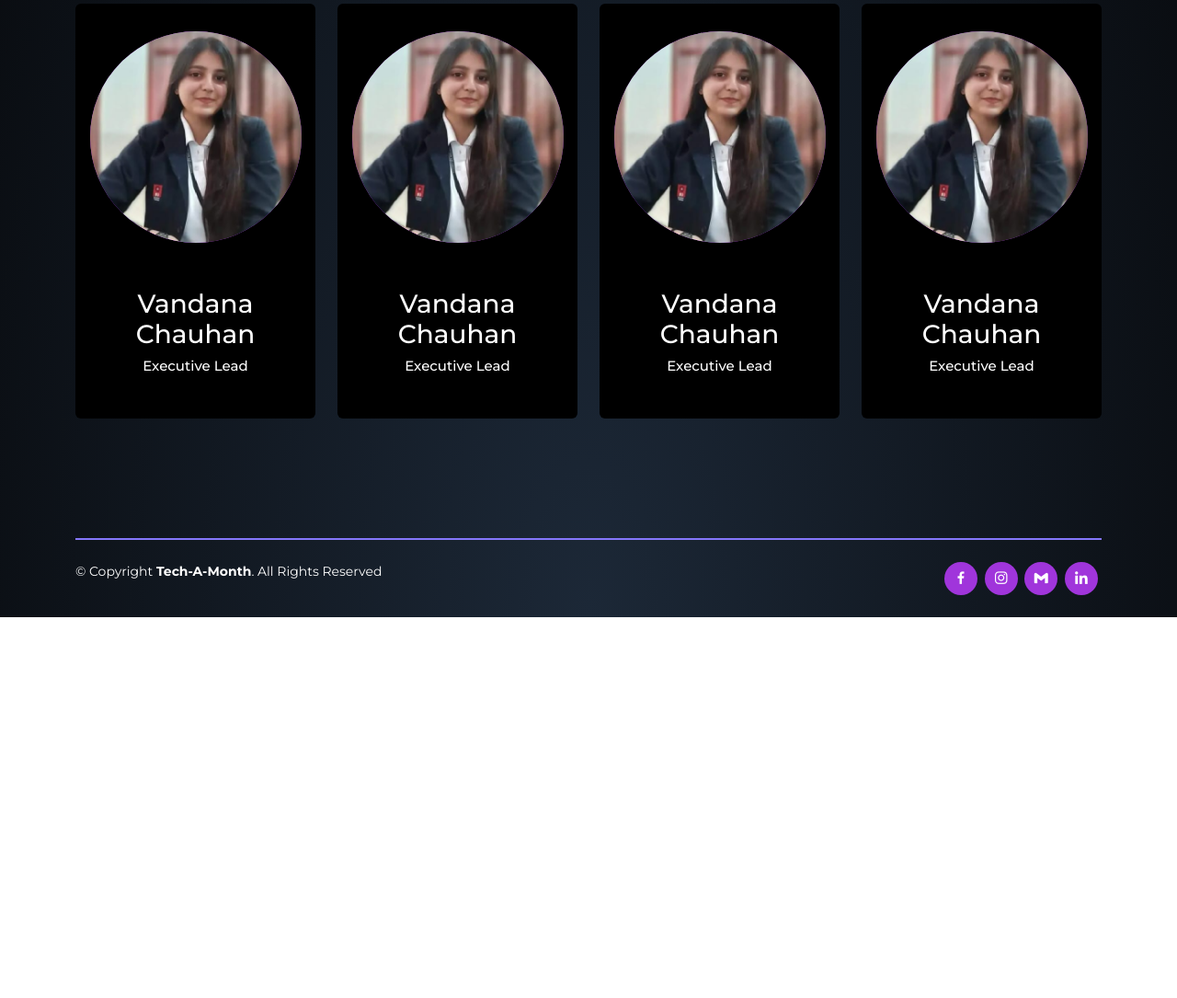
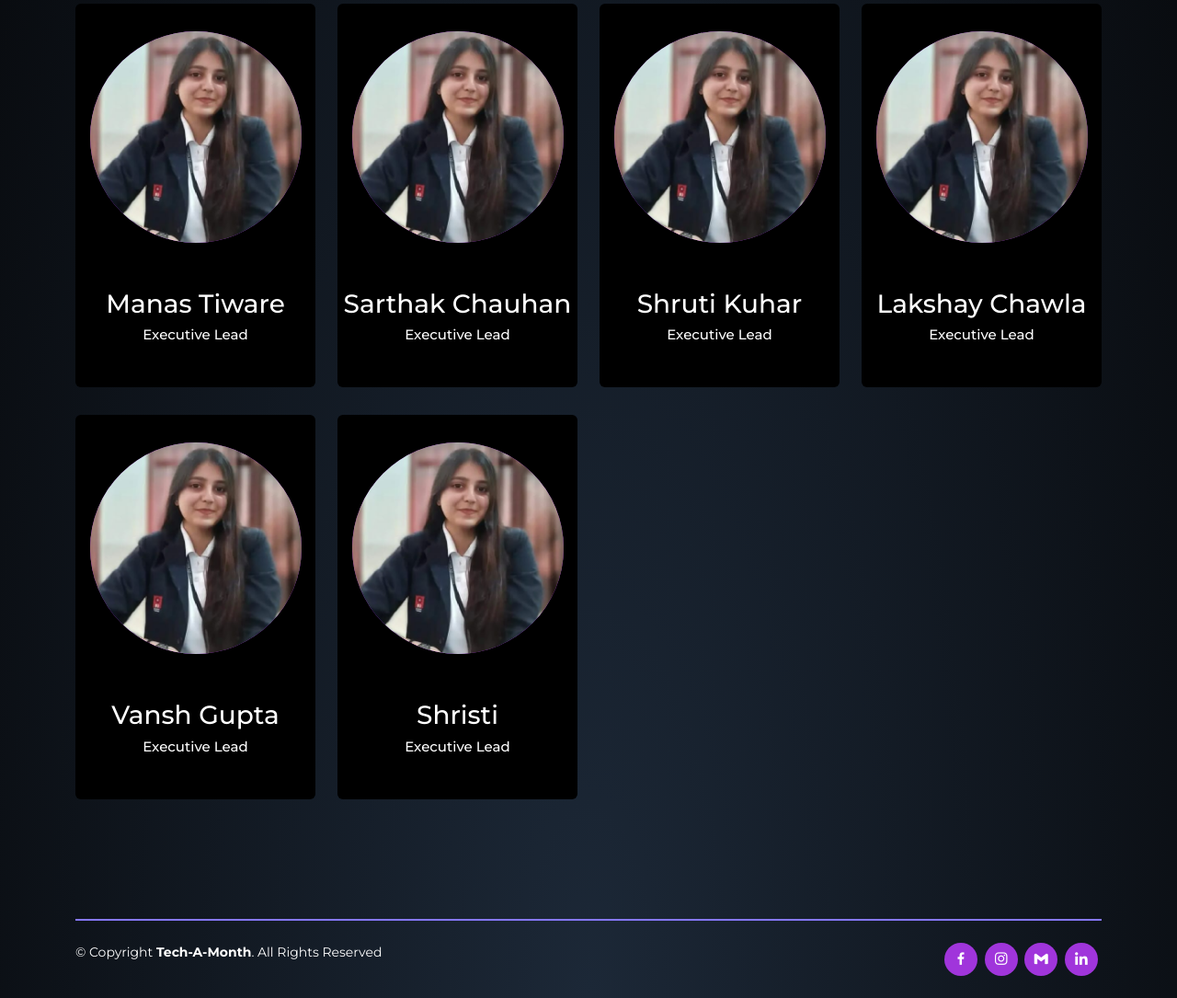
Before and after one commit to lakshchawla/tac, a plain HTML site: page public/team.html in a window 1280 px wide. Shown: the part 698-1783 px from the top of the page at 92% size. Before the commit the page ends 1369 px from the top, so only its background shows below. Drawn offline with nearby package versions, Linux system fonts and the light colour scheme.

Commit message:
Update team.html

```diff
--- a/public/team.html
+++ b/public/team.html
@@ -278,13 +278,13 @@
                                 <img class="img-fluid" src="assets/img/team/vandana.png">
                             </div>
                             <div class="team-content">
-                                <h3 class="name">Vandana Chauhan</h3>
+                                <h3 class="name">Manas Tiware</h3>
                                 <h4 class="title">Executive Lead</h4>
                             </div>
                             <ul class="social">
 
                                 <li>
-                                    <a href="#" class="bx bxl-linkedin" aria-hidden="true"></a>
+                                    <a href="https://www.linkedin.com/in/manas-tiwari-94a8a4214/" class="bx bxl-linkedin" aria-hidden="true"></a>
                                 </li>
                             </ul>
                         </div>
@@ -295,13 +295,13 @@
                                 <img class="img-fluid" src="assets/img/team/vandana.png">
                             </div>
                             <div class="team-content">
-                                <h3 class="name">Vandana Chauhan</h3>
+                                <h3 class="name">Sarthak Chauhan</h3>
                                 <h4 class="title">Executive Lead</h4>
                             </div>
                             <ul class="social">
 
                                 <li>
-                                    <a href="#" class="bx bxl-linkedin" aria-hidden="true"></a>
+                                    <a href="https://www.linkedin.com/in/sarthak-chauhan-650sc/" class="bx bxl-linkedin" aria-hidden="true"></a>
                                 </li>
                             </ul>
                         </div>
@@ -312,13 +312,13 @@
                                 <img class="img-fluid" src="assets/img/team/vandana.png">
                             </div>
                             <div class="team-content">
-                                <h3 class="name">Vandana Chauhan</h3>
+                                <h3 class="name">Shruti Kuhar</h3>
                                 <h4 class="title">Executive Lead</h4>
                             </div>
                             <ul class="social">
 
                                 <li>
-                                    <a href="#" class="bx bxl-linkedin" aria-hidden="true"></a>
+                                    <a href="https://www.linkedin.com/in/shruti-kuhar-235884230/" class="bx bxl-linkedin" aria-hidden="true"></a>
                                 </li>
                             </ul>
                         </div>
@@ -329,13 +329,46 @@
                                 <img class="img-fluid" src="assets/img/team/vandana.png">
                             </div>
                             <div class="team-content">
-                                <h3 class="name">Vandana Chauhan</h3>
+                                <h3 class="name">Lakshay Chawla</h3>
+                                <h4 class="title">Executive Lead</h4>
+                            </div>
+                            <ul class="social">
+                                <li>
+                                    <a href="https://www.linkedin.com/in/lakshaychawla" class="bx bxl-linkedin" aria-hidden="true"></a>
+                                </li>
+                            </ul>
+                        </div>
+                    </div>
+                    <div class="col-12 col-sm-6 col-md-4 col-lg-3">
+                        <div class="our-team">
+                            <div class="picture">
+                                <img class="img-fluid" src="assets/img/team/vandana.png">
+                            </div>
+                            <div class="team-content">
+                                <h3 class="name">Vansh Gupta</h3>
                                 <h4 class="title">Executive Lead</h4>
                             </div>
                             <ul class="social">
 
                                 <li>
-                                    <a href="#" class="bx bxl-linkedin" aria-hidden="true"></a>
+                                    <a href="https://www.linkedin.com/in/vansh-gupta-598801204/" class="bx bxl-linkedin" aria-hidden="true"></a>
+                                </li>
+                            </ul>
+                        </div>
+                    </div>
+                    <div class="col-12 col-sm-6 col-md-4 col-lg-3">
+                        <div class="our-team">
+                            <div class="picture">
+                                <img class="img-fluid" src="assets/img/team/vandana.png">
+                            </div>
+                            <div class="team-content">
+                                <h3 class="name">Shristi</h3>
+                                <h4 class="title">Executive Lead</h4>
+                            </div>
+                            <ul class="social">
+
+                                <li>
+                                    <a href="https://www.linkedin.com/in/srishti-b7276b205" class="bx bxl-linkedin" aria-hidden="true"></a>
                                 </li>
                             </ul>
                         </div>
```
